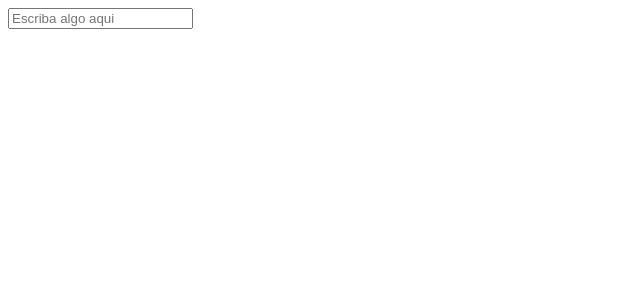
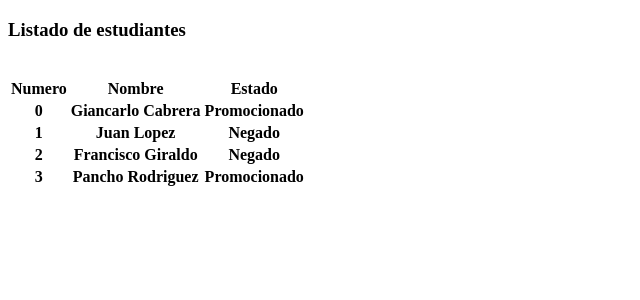
Before and after one commit to luis-alvarez1/training-angular-dev-team, an Angular app: page / in a window 1280 px wide. Shown: the top 300 px of the page, without its empty margins (0-640 px from the left). Built offline with nearby package versions, Linux system fonts and the light colour scheme.

Commit message:
Uso de ngFor
Se creo una tabla la cual es llenada con informacion de estudiantes y mostrada por pantalla

```diff
--- a/src/app/app.component.html
+++ b/src/app/app.component.html
@@ -1,5 +1,21 @@
 <div class="container mt-4">
- <input type="text" class="form-control" placeholder="Escriba algo aqui" [(ngModel)] = "texto">
- <br>
-{{texto}}
+    <div class="row">
+        <h3>Listado de estudiantes</h3>
+
+    </div>
+    <br>
+    <table class="table">
+        <thead>
+            <th>Numero</th>
+            <th>Nombre</th>
+            <th>Estado</th>
+        </thead>
+        <tbody>
+            <tr *ngFor= "let estudiante of listEstudiantes; let i = index">
+                <th>{{i}}</th>
+                <th>{{estudiante.nombre}}</th>
+                <th>{{estudiante.estado}}</th>
+            </tr>
+        </tbody>
+    </table>
 </div>
--- a/src/app/app.component.ts
+++ b/src/app/app.component.ts
@@ -6,7 +6,13 @@ import { Component } from '@angular/core';
   styleUrls: ['./app.component.css']
 })
 export class AppComponent {
-texto = "";
+listEstudiantes: any[] = [
+  {nombre: "Giancarlo Cabrera", estado: "Promocionado"},
+  {nombre: "Juan Lopez", estado: "Negado"},
+  {nombre: "Francisco Giraldo", estado: "Negado"},
+  {nombre: "Pancho Rodriguez", estado: "Promocionado"}
+
+]
 
 
 }
```
